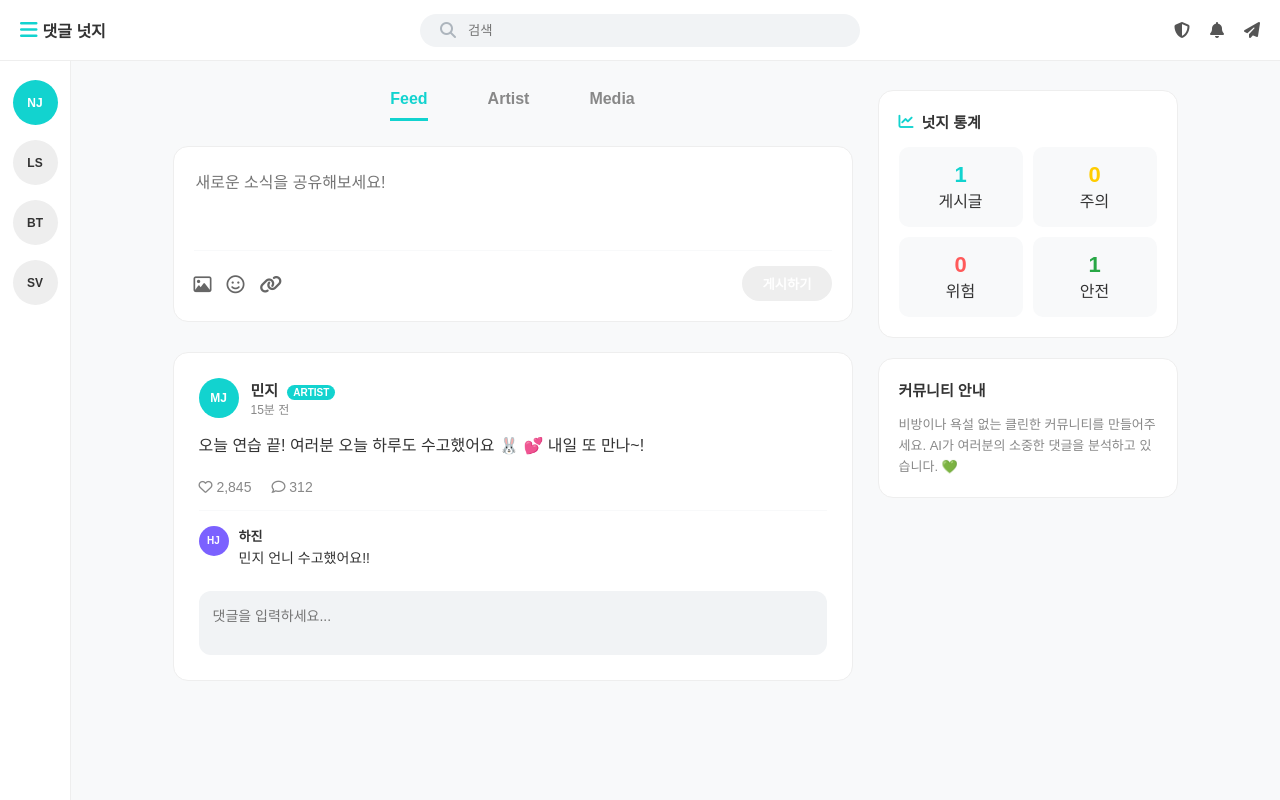
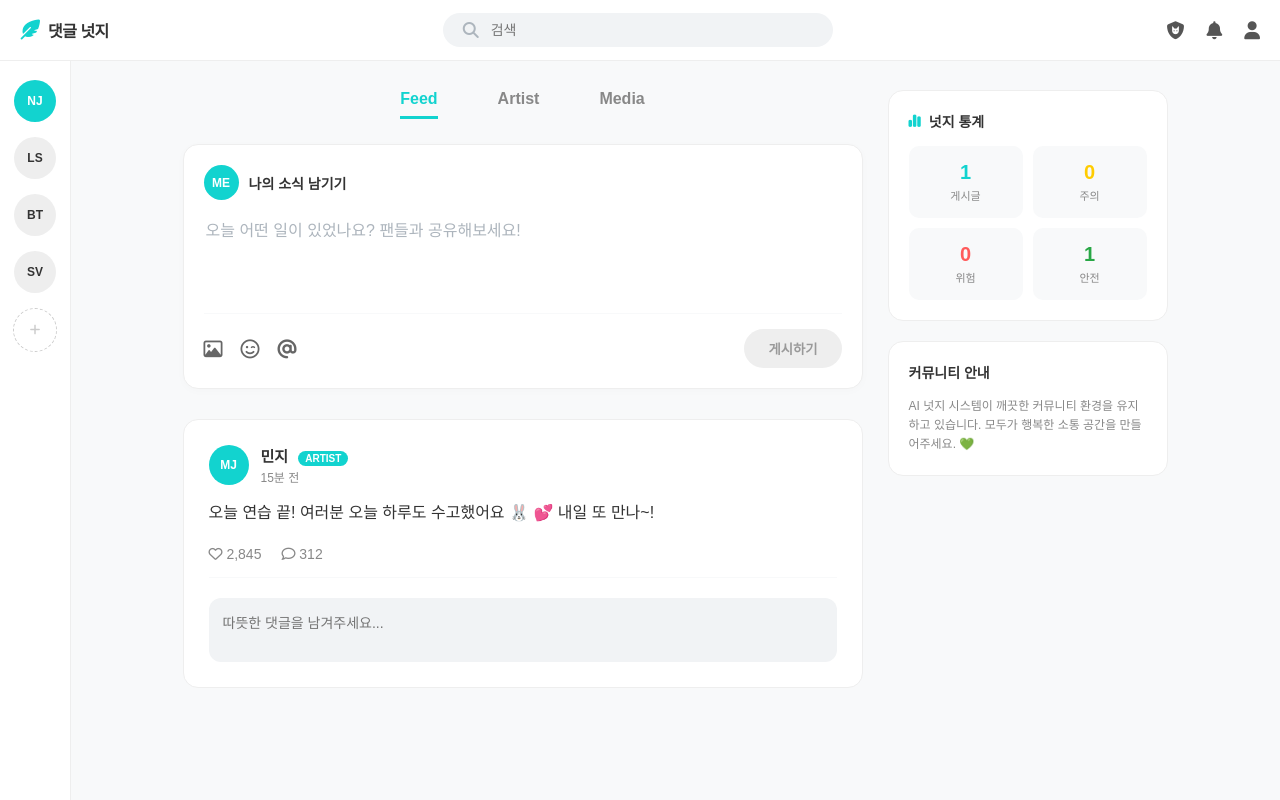
Before and after one commit to PYongju/gds_fastapi_azure, a FastAPI app: page / in a window 1280 px wide. Run offline with FastAPI, Linux system fonts and the light colour scheme; some web fonts are replaced.

Commit message:
이제 안 할련다

```diff
--- a/templates/index.html
+++ b/templates/index.html
@@ -18,138 +18,147 @@
 
         body { font-family: 'Pretendard', sans-serif; background-color: var(--bg); margin: 0; color: var(--text-main); }
 
-        /* 상단 헤더 */
+        /* 헤더 디자인 */
         .header {
             height: 60px; background: var(--white); border-bottom: 1px solid var(--border);
             display: flex; align-items: center; justify-content: space-between;
             padding: 0 20px; position: fixed; top: 0; left: 0; right: 0; z-index: 100;
         }
-        .header-logo { color: var(--primary); font-weight: 800; font-size: 20px; display: flex; align-items: center; }
-        .header-logo span { color: #333; margin-left: 5px; font-size: 16px; }
-        .search-bar { background: #f1f3f5; border-radius: 20px; padding: 8px 20px; width: 400px; display: flex; align-items: center; }
-        .search-bar input { border: none; background: transparent; outline: none; width: 100%; margin-left: 10px; }
-        .header-icons { display: flex; gap: 20px; color: #555; }
+        .header-logo { color: var(--primary); font-weight: 800; font-size: 20px; display: flex; align-items: center; cursor: pointer; }
+        .header-logo span { color: #333; margin-left: 8px; font-size: 16px; letter-spacing: -0.5px; }
+        .search-bar { background: #f1f3f5; border-radius: 20px; padding: 8px 20px; width: 350px; display: flex; align-items: center; }
+        .search-bar input { border: none; background: transparent; outline: none; width: 100%; margin-left: 10px; font-size: 14px; }
+        .header-icons { display: flex; gap: 22px; color: #555; font-size: 18px; }
 
         .wrapper { display: flex; padding-top: 60px; }
 
-        /* 왼쪽 사이드바 */
+        /* 좌측 사이드바 */
         .left-sidebar {
             width: 70px; height: calc(100vh - 60px); background: var(--white);
             border-right: 1px solid var(--border); display: flex; flex-direction: column;
             align-items: center; padding-top: 20px; position: fixed;
         }
-        .circle-icon {
-            width: 45px; height: 45px; border-radius: 50%; background: #eee; margin-bottom: 15px;
+        .nav-icon {
+            width: 42px; height: 42px; border-radius: 50%; background: #eee; margin-bottom: 15px;
             display: flex; align-items: center; justify-content: center; font-size: 12px; font-weight: 700; cursor: pointer;
         }
-        .circle-icon.active { background: var(--primary); color: white; }
+        .nav-icon.active { background: var(--primary); color: white; }
 
-        /* 메인 컨텐츠 */
+        /* 메인 영역 */
         .main-container { margin-left: 70px; flex: 1; display: flex; justify-content: center; padding: 30px 20px; }
         .content-area { width: 680px; margin-right: 25px; }
 
         .tabs { display: flex; justify-content: center; gap: 60px; margin-bottom: 25px; font-weight: 600; color: var(--text-sub); }
-        .tabs span.active { color: var(--primary); border-bottom: 3px solid var(--primary); padding-bottom: 10px; }
+        .tabs span { cursor: pointer; padding-bottom: 8px; }
+        .tabs span.active { color: var(--primary); border-bottom: 3px solid var(--primary); }
 
-        /* 게시글 작성창 (상단) */
-        .write-box {
+        /* ✨ 게시글 작성 박스 디테일 */
+        .post-write-card {
             background: var(--white); border: 1px solid var(--border); border-radius: 15px;
-            padding: 20px; margin-bottom: 30px;
+            padding: 20px; margin-bottom: 30px; box-shadow: 0 2px 10px rgba(0,0,0,0.02);
         }
-        .write-box textarea {
+        .write-header { display: flex; align-items: center; margin-bottom: 15px; }
+        .write-header .user-label { font-weight: 700; font-size: 14px; margin-left: 10px; }
+        .post-write-card textarea {
             width: 100%; border: none; outline: none; resize: none; font-size: 16px;
-            font-family: inherit; margin-bottom: 15px; min-height: 60px;
+            font-family: inherit; min-height: 80px; color: #333;
         }
-        .write-footer { display: flex; justify-content: space-between; align-items: center; border-top: 1px solid #f8f9fa; padding-top: 15px; }
+        .post-write-card textarea::placeholder { color: #adb5bd; }
+        .write-footer {
+            display: flex; justify-content: space-between; align-items: center;
+            border-top: 1px solid #f8f9fa; padding-top: 15px; margin-top: 10px;
+        }
+        .write-tools { display: flex; gap: 18px; color: #666; font-size: 19px; }
+        .write-tools i:hover { color: var(--primary); cursor: pointer; }
 
-        /* 공통 버튼 스타일 */
-        .btn-main {
-            background: var(--primary); color: white; border: none; padding: 8px 20px;
-            border-radius: 20px; font-weight: 700; cursor: pointer; transition: 0.2s;
+        .btn-submit-post {
+            background: #eee; color: #999; border: none; padding: 10px 24px;
+            border-radius: 25px; font-weight: 700; cursor: pointer; transition: 0.3s;
         }
-        .btn-main:disabled { background: #eee; cursor: default; }
+        .btn-submit-post.active { background: var(--primary); color: white; box-shadow: 0 4px 10px rgba(18, 211, 207, 0.3); }
 
         /* 게시글 카드 */
-        .post-card { background: var(--white); border: 1px solid var(--border); border-radius: 15px; margin-bottom: 20px; padding: 25px; animation: fadeIn 0.4s ease-out; }
-        .post-header { display: flex; align-items: center; margin-bottom: 15px; }
-        .user-info { margin-left: 12px; }
-        .user-name { font-weight: 700; font-size: 15px; }
-        .artist-tag { background: var(--primary); color: white; font-size: 10px; padding: 2px 6px; border-radius: 10px; margin-left: 5px; }
-        .post-time { color: var(--text-sub); font-size: 12px; }
-        .post-content { font-size: 16px; line-height: 1.6; margin-bottom: 20px; }
-        .post-stats { display: flex; gap: 20px; color: var(--text-sub); font-size: 14px; padding-bottom: 15px; border-bottom: 1px solid #f8f9fa; }
+        .post-card { background: var(--white); border: 1px solid var(--border); border-radius: 15px; margin-bottom: 20px; padding: 25px; animation: slideIn 0.4s ease-out; }
+        .post-card-header { display: flex; align-items: center; margin-bottom: 15px; }
+        .artist-tag { background: var(--primary); color: white; font-size: 10px; padding: 2px 7px; border-radius: 10px; margin-left: 6px; }
+        .post-time { color: var(--text-sub); font-size: 12px; margin-top: 2px; }
+        .post-body { font-size: 16px; line-height: 1.6; margin-bottom: 20px; white-space: pre-wrap; }
+        .post-actions { display: flex; gap: 20px; color: var(--text-sub); font-size: 14px; padding-bottom: 15px; border-bottom: 1px solid #f8f9fa; }
 
         /* 댓글 영역 */
-        .comment-composer { background: #f1f3f5; border-radius: 12px; padding: 12px; margin-top: 20px; }
-        .comment-composer textarea { width: 100%; background: transparent; border: none; outline: none; resize: none; font-size: 14px; font-family: inherit; }
-        .comment-item { display: flex; margin-top: 15px; }
-        .comment-body { margin-left: 10px; }
-        .comment-user { font-weight: 700; font-size: 13px; }
-        .comment-text { font-size: 14px; margin-top: 2px; }
+        .comment-input-wrap { background: #f1f3f5; border-radius: 12px; padding: 12px; margin-top: 20px; }
+        .comment-input-wrap textarea { width: 100%; background: transparent; border: none; outline: none; resize: none; font-size: 14px; font-family: inherit; }
+        .comment-item { display: flex; margin-top: 15px; animation: fadeIn 0.3s; }
+        .comment-content { margin-left: 10px; background: #f8f9fa; padding: 8px 12px; border-radius: 10px; flex: 1; }
+        .comment-user { font-weight: 700; font-size: 13px; margin-bottom: 2px; }
+        .comment-text { font-size: 14px; }
 
-        /* 오른쪽 위젯 */
-        .right-sidebar { width: 300px; }
+        /* 우측 위젯 */
+        .right-sidebar { width: 280px; }
         .widget { background: var(--white); border-radius: 15px; border: 1px solid var(--border); padding: 20px; margin-bottom: 20px; }
-        .widget-title { font-weight: 700; font-size: 15px; margin-bottom: 15px; display: flex; align-items: center; }
-        .widget-title i { color: var(--primary); margin-right: 8px; }
+        .widget-title { font-weight: 700; font-size: 14px; margin-bottom: 15px; display: flex; align-items: center; }
         .stat-grid { display: grid; grid-template-columns: 1fr 1fr; gap: 10px; }
-        .stat-box { background: #f8f9fa; border-radius: 10px; padding: 15px 10px; text-align: center; }
-        .stat-num { font-size: 22px; font-weight: 800; }
+        .stat-box { background: #f8f9fa; border-radius: 10px; padding: 15px 5px; text-align: center; }
+        .stat-num { font-size: 20px; font-weight: 800; margin-bottom: 3px; }
 
-        @keyframes fadeIn { from { opacity: 0; transform: translateY(10px); } to { opacity: 1; transform: translateY(0); } }
+        @keyframes slideIn { from { opacity: 0; transform: translateY(20px); } to { opacity: 1; transform: translateY(0); } }
+        @keyframes fadeIn { from { opacity: 0; } to { opacity: 1; } }
     </style>
 </head>
 <body>
 
     <header class="header">
-        <div class="header-logo"><i class="fa-solid fa-bars"></i> <span>댓글 <b>넛지</b></span></div>
+        <div class="header-logo"><i class="fa-solid fa-feather-pointed"></i> <span>댓글 <b>넛지</b></span></div>
         <div class="search-bar"><i class="fa-solid fa-magnifying-glass" style="color:#adb5bd"></i><input type="text" placeholder="검색"></div>
-        <div class="header-icons"><i class="fa-solid fa-shield-halved"></i><i class="fa-solid fa-bell"></i><i class="fa-solid fa-paper-plane"></i></div>
+        <div class="header-icons"><i class="fa-solid fa-shield-cat"></i><i class="fa-solid fa-bell"></i><i class="fa-solid fa-user"></i></div>
     </header>
 
     <div class="wrapper">
         <div class="left-sidebar">
-            <div class="circle-icon active">NJ</div>
-            <div class="circle-icon">LS</div>
-            <div class="circle-icon">BT</div>
-            <div class="circle-icon">SV</div>
+            <div class="nav-icon active">NJ</div>
+            <div class="nav-icon">LS</div>
+            <div class="nav-icon">BT</div>
+            <div class="nav-icon">SV</div>
+            <div class="nav-icon" style="background:none; border:1px dashed #ccc"><i class="fa-solid fa-plus" style="color:#ccc"></i></div>
         </div>
 
         <div class="main-container">
             <div class="content-area">
                 <div class="tabs"><span class="active">Feed</span><span>Artist</span><span>Media</span></div>
 
-                <div class="write-box">
-                    <textarea id="postInput" placeholder="새로운 소식을 공유해보세요!" oninput="validatePost()"></textarea>
+                <div class="post-write-card">
+                    <div class="write-header">
+                        <div class="nav-icon" style="width:35px; height:35px; margin:0; background:var(--primary); color:white;">ME</div>
+                        <span class="user-label">나의 소식 남기기</span>
+                    </div>
+                    <textarea id="mainPostInput" placeholder="오늘 어떤 일이 있었나요? 팬들과 공유해보세요!" oninput="checkPostLength()"></textarea>
                     <div class="write-footer">
-                        <div style="color: #666; font-size: 18px; display: flex; gap: 15px;">
-                            <i class="fa-regular fa-image"></i><i class="fa-regular fa-face-smile"></i><i class="fa-solid fa-link"></i>
+                        <div class="write-tools">
+                            <i class="fa-regular fa-image"></i>
+                            <i class="fa-regular fa-face-smile-wink"></i>
+                            <i class="fa-solid fa-at"></i>
                         </div>
-                        <button id="postBtn" class="btn-main" disabled onclick="createPost()">게시하기</button>
+                        <button id="mainPostBtn" class="btn-submit-post" onclick="submitNewPost()">게시하기</button>
                     </div>
                 </div>
 
-                <div id="feedList">
+                <div id="feedContent">
                     <div class="post-card">
-                        <div class="post-header">
-                            <div class="circle-icon active" style="margin:0; width:40px; height:40px;">MJ</div>
-                            <div class="user-info">
-                                <div class="user-name">민지 <span class="artist-tag">ARTIST</span></div>
+                        <div class="post-card-header">
+                            <div class="nav-icon active" style="margin:0; width:40px; height:40px;">MJ</div>
+                            <div style="margin-left:12px;">
+                                <div style="font-weight:700; font-size:15px;">민지 <span class="artist-tag">ARTIST</span></div>
                                 <div class="post-time">15분 전</div>
                             </div>
                         </div>
-                        <div class="post-content">오늘 연습 끝! 여러분 오늘 하루도 수고했어요 🐰 💕 내일 또 만나~!</div>
-                        <div class="post-stats"><span><i class="fa-regular fa-heart"></i> 2,845</span><span><i class="fa-regular fa-comment"></i> 312</span></div>
-
-                        <div class="comment-area" id="comments-1">
-                            <div class="comment-item">
-                                <div class="circle-icon" style="width:30px; height:30px; font-size:10px; background:#7b61ff; color:white;">HJ</div>
-                                <div class="comment-body"><div class="comment-user">하진</div><div class="comment-text">민지 언니 수고했어요!!</div></div>
-                            </div>
+                        <div class="post-body">오늘 연습 끝! 여러분 오늘 하루도 수고했어요 🐰 💕 내일 또 만나~!</div>
+                        <div class="post-actions">
+                            <span><i class="fa-regular fa-heart"></i> 2,845</span>
+                            <span><i class="fa-regular fa-comment"></i> 312</span>
                         </div>
-
-                        <div class="comment-composer">
-                            <textarea placeholder="댓글을 입력하세요..." onkeydown="if(event.keyCode==13){addComment(this, 'comments-1'); return false;}"></textarea>
+                        <div class="comment-list" id="comment-list-0"></div>
+                        <div class="comment-input-wrap">
+                            <textarea placeholder="따뜻한 댓글을 남겨주세요..." onkeydown="handleCommentEnter(event, 0)"></textarea>
                         </div>
                     </div>
                 </div>
@@ -157,84 +166,101 @@
 
             <div class="right-sidebar">
                 <div class="widget">
-                    <div class="widget-title"><i class="fa-solid fa-chart-line"></i> 넛지 통계</div>
+                    <div class="widget-title"><i class="fa-solid fa-chart-simple" style="color:var(--primary); margin-right:8px;"></i> 넛지 통계</div>
                     <div class="stat-grid">
-                        <div class="stat-box"><div class="stat-num" style="color:var(--primary)">1</div><div class="stat-label">게시글</div></div>
-                        <div class="stat-box"><div class="stat-num" style="color:#ffcc00">0</div><div class="stat-label">주의</div></div>
-                        <div class="stat-box"><div class="stat-num" style="color:#ff5a5a">0</div><div class="stat-label">위험</div></div>
-                        <div class="stat-box"><div class="stat-num" style="color:#28a745">1</div><div class="stat-label">안전</div></div>
+                        <div class="stat-box"><div class="stat-num" id="totalPosts" style="color:var(--primary)">1</div><div style="font-size:11px; color:var(--text-sub);">게시글</div></div>
+                        <div class="stat-box"><div class="stat-num" style="color:#ffcc00">0</div><div style="font-size:11px; color:var(--text-sub);">주의</div></div>
+                        <div class="stat-box"><div class="stat-num" style="color:#ff5a5a">0</div><div style="font-size:11px; color:var(--text-sub);">위험</div></div>
+                        <div class="stat-box"><div class="stat-num" style="color:#28a745">1</div><div style="font-size:11px; color:var(--text-sub);">안전</div></div>
                     </div>
                 </div>
                 <div class="widget">
                     <div class="widget-title">커뮤니티 안내</div>
-                    <div style="font-size: 13px; color: var(--text-sub); line-height: 1.6;">
-                        비방이나 욕설 없는 클린한 커뮤니티를 만들어주세요. AI가 여러분의 소중한 댓글을 분석하고 있습니다. 💚
-                    </div>
+                    <p style="font-size:12px; color:var(--text-sub); line-height:1.6; margin:0;">
+                        AI 넛지 시스템이 깨끗한 커뮤니티 환경을 유지하고 있습니다. 모두가 행복한 소통 공간을 만들어주세요. 💚
+                    </p>
                 </div>
             </div>
         </div>
     </div>
 
     <script>
-        // 게시글 버튼 활성화 체크
-        function validatePost() {
-            const val = document.getElementById('postInput').value.trim();
-            document.getElementById('postBtn').disabled = val.length === 0;
+        let postIdx = 1;
+
+        // 게시글 입력창 버튼 활성화
+        function checkPostLength() {
+            const input = document.getElementById('mainPostInput');
+            const btn = document.getElementById('mainPostBtn');
+            if (input.value.trim().length > 0) {
+                btn.classList.add('active');
+            } else {
+                btn.classList.remove('active');
+            }
         }
 
-        // 새로운 게시글 생성
-        let postCount = 2;
-        function createPost() {
-            const input = document.getElementById('postInput');
+        // 새 게시글 등록
+        function submitNewPost() {
+            const input = document.getElementById('mainPostInput');
             const content = input.value.trim();
-            const feed = document.getElementById('feedList');
-            const postId = `comments-${postCount++}`;
+            if (!content) return;
 
-            const postHtml = `
+            const feed = document.getElementById('feedContent');
+            const currentId = postIdx++;
+
+            const newPost = `
                 <div class="post-card">
-                    <div class="post-header">
-                        <div class="circle-icon" style="margin:0; width:40px; height:40px; background:var(--primary); color:white;">ME</div>
-                        <div class="user-info">
-                            <div class="user-name">나</div>
+                    <div class="post-card-header">
+                        <div class="nav-icon" style="margin:0; width:40px; height:40px; background:var(--primary); color:white;">ME</div>
+                        <div style="margin-left:12px;">
+                            <div style="font-weight:700; font-size:15px;">나</div>
                             <div class="post-time">방금 전</div>
                         </div>
                     </div>
-                    <div class="post-content">${content}</div>
-                    <div class="post-stats"><span><i class="fa-regular fa-heart"></i> 0</span><span><i class="fa-regular fa-comment"></i> 0</span></div>
-                    <div class="comment-area" id="${postId}"></div>
-                    <div class="comment-composer">
-                        <textarea placeholder="댓글을 입력하세요..." onkeydown="if(event.keyCode==13){addComment(this, '${postId}'); return false;}"></textarea>
+                    <div class="post-body">${content}</div>
+                    <div class="post-actions">
+                        <span><i class="fa-regular fa-heart"></i> 0</span>
+                        <span><i class="fa-regular fa-comment"></i> 0</span>
+                    </div>
+                    <div class="comment-list" id="comment-list-${currentId}"></div>
+                    <div class="comment-input-wrap">
+                        <textarea placeholder="따뜻한 댓글을 남겨주세요..." onkeydown="handleCommentEnter(event, ${currentId})"></textarea>
                     </div>
                 </div>
             `;
 
-            feed.insertAdjacentHTML('afterbegin', postHtml);
+            feed.insertAdjacentHTML('afterbegin', newPost); // 최신글이 위로
             input.value = '';
-            validatePost();
-
-            // 통계 숫자 업데이트 (데모용)
-            const statNum = document.querySelector('.stat-num');
-            statNum.innerText = parseInt(statNum.innerText) + 1;
+            checkPostLength();
+            updateStat();
         }
 
-        // 댓글 추가 기능
-        function addComment(textarea, targetId) {
-            const content = textarea.value.trim();
-            if(!content) return;
+        // 댓글 엔터 처리
+        function handleCommentEnter(e, id) {
+            if (e.keyCode === 13 && !e.shiftKey) {
+                e.preventDefault();
+                const textarea = e.target;
+                const text = textarea.value.trim();
+                if (!text) return;
 
-            const target = document.getElementById(targetId);
-            const commentHtml = `
-                <div class="comment-item" style="animation: fadeIn 0.3s;">
-                    <div class="circle-icon" style="width:30px; height:30px; font-size:10px; background:var(--primary); color:white;">ME</div>
-                    <div class="comment-body">
-                        <div class="comment-user">나</div>
-                        <div class="comment-text">${content}</div>
+                const list = document.getElementById(`comment-list-${id}`);
+                const commentHtml = `
+                    <div class="comment-item">
+                        <div class="nav-icon" style="width:28px; height:28px; font-size:9px; background:var(--primary); color:white; flex-shrink:0;">ME</div>
+                        <div class="comment-content">
+                            <div class="comment-user">나</div>
+                            <div class="comment-text">${text}</div>
+                        </div>
                     </div>
-                </div>
-            `;
+                `;
+                list.insertAdjacentHTML('beforeend', commentHtml);
+                textarea.value = '';
+            }
+        }
 
-            target.insertAdjacentHTML('beforeend', commentHtml);
-            textarea.value = '';
+        // 통계 숫자 업데이트
+        function updateStat() {
+            const stat = document.getElementById('totalPosts');
+            stat.innerText = parseInt(stat.innerText) + 1;
         }
     </script>
 </body>
```
